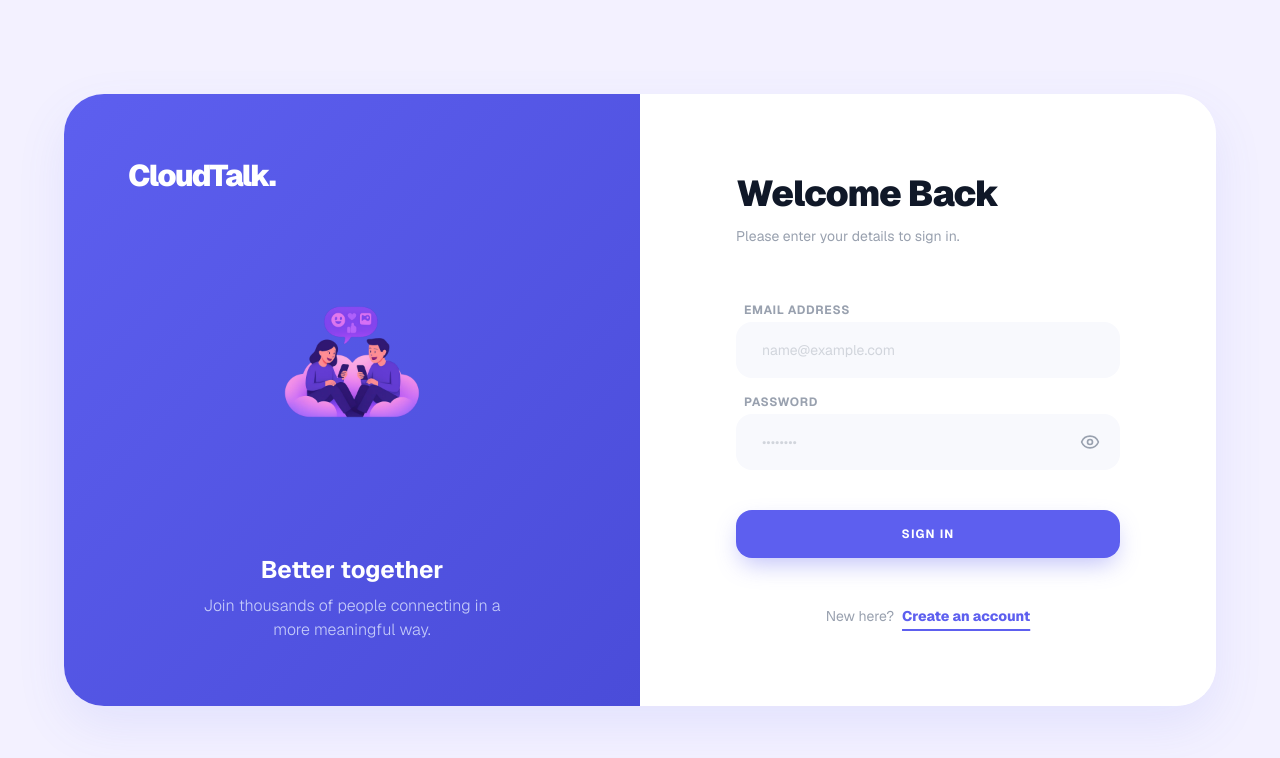
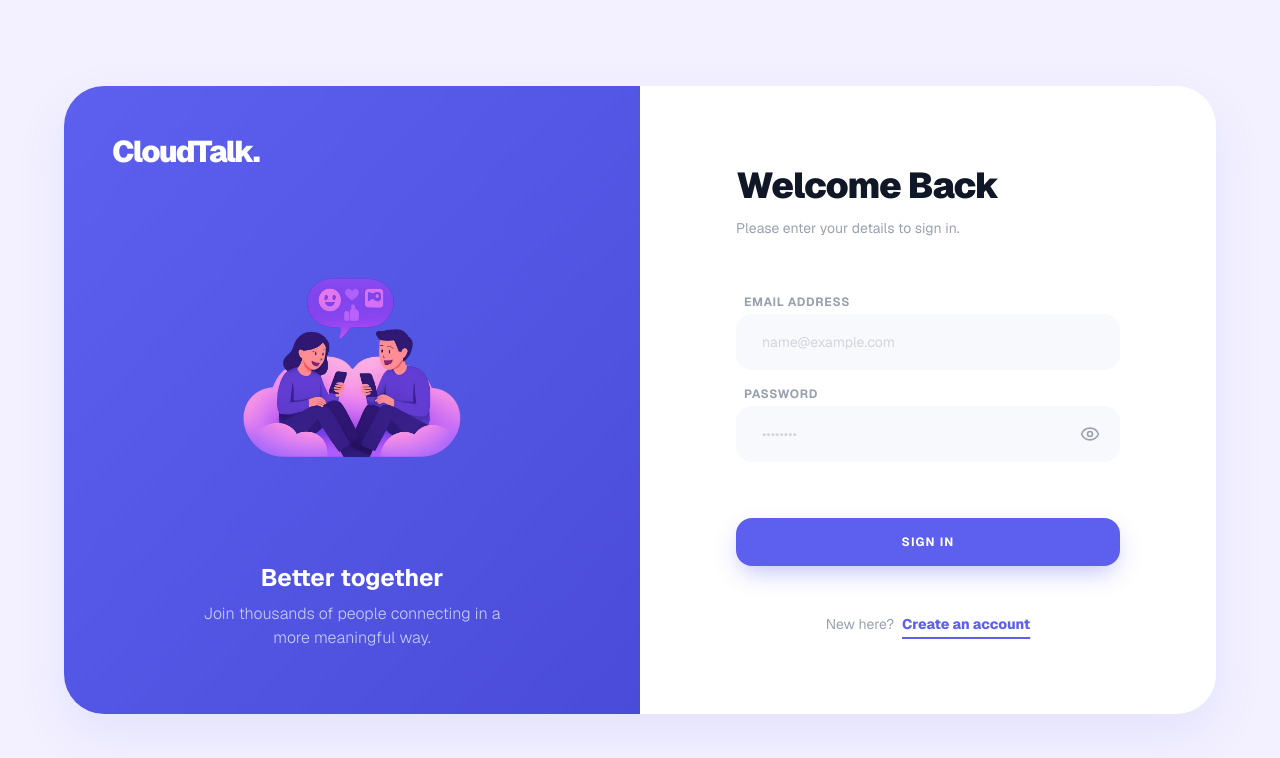
Before and after one commit to CloudiosV/CloudTalk, a Next.js app: page /auth in a window 1280 px wide. Shown: the top 758 px of the page. Built offline with nearby package versions, Linux system fonts and the light colour scheme.

Commit message:
style: make image bigger

```diff
--- a/app/auth/page.tsx
+++ b/app/auth/page.tsx
@@ -1,18 +1,18 @@
 "use client";
 import { useState } from "react";
-import { Eye, EyeOff } from "lucide-react"; // Import icon mata
+import { Eye, EyeOff } from "lucide-react";
 
 export default function AuthPage() {
   const [isLogin, setIsLogin] = useState(true);
   const [loading, setLoading] = useState(false);
-  const [showPassword, setShowPassword] = useState(false); // State untuk toggle mata
+  const [showPassword, setShowPassword] = useState(false);
   const [statusMsg, setStatusMsg] = useState({ text: "", type: "" });
 
   const [formData, setFormData] = useState({
     username: "",
     email: "",
     password: "",
-    confirmPassword: "" // Tambahkan field konfirmasi
+    confirmPassword: ""
   });
 
   const resetForm = () => {
@@ -22,7 +22,6 @@ export default function AuthPage() {
   const handleSubmit = async (e: React.FormEvent) => {
     e.preventDefault();
 
-    // Validasi tambahan: Cek kecocokan password saat register
     if (!isLogin && formData.password !== formData.confirmPassword) {
       setStatusMsg({ text: "Password tidak cocok!", type: "error" });
       return;
@@ -71,28 +70,38 @@ export default function AuthPage() {
     <div className="flex h-screen w-full items-center justify-center bg-[#F3F1FF] p-4 font-sans">
       <div className="flex w-full max-w-6xl min-h-[600px] bg-white/60 backdrop-blur-lg rounded-[2.5rem] overflow-hidden shadow-[0_20px_50px_rgba(93,95,239,0.1)]">
 
-        <div className="hidden md:flex w-[50%] p-16 flex-col justify-between items-start relative bg-gradient-to-br from-[#5D5FEF] to-[#4A4CD9] text-white">
-          <div className="z-10">
+        {/* PANEL KIRI (GAMBAR) */}
+        <div className="hidden md:flex w-[50%] p-12 flex-col relative bg-gradient-to-br from-[#5D5FEF] to-[#4A4CD9] text-white overflow-hidden">
+
+          {/* Logo Dikunci di Atas */}
+          <div className="z-10 absolute top-12 left-12">
             <h1 className="text-3xl font-black tracking-tighter">CloudTalk.</h1>
           </div>
 
-          <div className="z-10 w-full flex flex-col items-center">
-            <div className="relative group">
+          {/* Gambar Dikunci Persis di Tengah dengan Ukuran Super Besar */}
+          <div className="z-10 flex-1 flex flex-col items-center justify-center w-full mt-10">
+            {/* Container sedikit dibesarkan (w-72 h-72) */}
+            <div className="relative w-72 h-72 flex items-center justify-center group">
+              {/* Gambar di-zoom sangat besar pakai scale-[1.8] */}
               <img
                 src="/images/authIcon.png"
                 alt="Illustration"
-                className="relative w-80 h-80 object-contain transform transition duration-500 hover:scale-105"
+                className="relative w-full h-full object-contain transform scale-[1.8] transition duration-500 group-hover:scale-[1.9]"
               />
             </div>
-            <div className="mt-8 text-center">
+          </div>
+
+          {/* Teks Dikunci di Bawah */}
+          <div className="z-10 w-full text-center mt-auto pb-4">
             <h3 className="text-2xl font-bold mb-2">Better together</h3>
             <p className="text-indigo-100/80 font-light max-w-xs mx-auto">
               Join thousands of people connecting in a more meaningful way.
             </p>
           </div>
-          </div>
+
         </div>
 
+        {/* PANEL KANAN (FORM) */}
         <div className="w-full md:w-[50%] p-8 md:p-20 flex flex-col justify-center bg-white">
           <div className="max-w-sm mx-auto w-full">
 
@@ -119,7 +128,7 @@ export default function AuthPage() {
             )}
 
             <form onSubmit={handleSubmit} className="space-y-4">
-              <div className={`transition-all duration-500 ease-in-out overflow-hidden ${isLogin ? 'max-h-0 opacity-0' : 'max-h-20 opacity-100'}`}>
+              <div className={`transition-all duration-500 ease-in-out overflow-hidden ${isLogin ? 'max-h-0 opacity-0' : 'max-h-24 opacity-100'}`}>
                 <label className="text-xs font-bold text-gray-400 ml-2 mb-1 block uppercase tracking-wider">Username</label>
                 <input
                   type="text"
@@ -154,7 +163,6 @@ export default function AuthPage() {
                     className="w-full px-6 py-4 rounded-2xl bg-[#F8F9FD] border-2 border-transparent focus:border-[#5D5FEF] focus:bg-white outline-none transition-all text-sm text-gray-700 placeholder:text-gray-300"
                     onChange={(e) => setFormData({...formData, password: e.target.value})}
                   />
-                  {/* Icon Mata */}
                   <button
                     type="button"
                     onClick={() => setShowPassword(!showPassword)}
@@ -165,9 +173,8 @@ export default function AuthPage() {
                 </div>
               </div>
 
-              {/* Confirm Password Field (Hanya muncul saat Register) */}
-              {!isLogin && (
-                <div className="animate-in fade-in slide-in-from-top-2 duration-300">
+              {/* Confirm Password Field */}
+              <div className={`transition-all duration-500 ease-in-out overflow-hidden ${isLogin ? 'max-h-0 opacity-0' : 'max-h-24 opacity-100'}`}>
                 <label className="text-xs font-bold text-gray-400 ml-2 mb-1 block uppercase tracking-wider">Confirm Password</label>
                 <input
                   type={showPassword ? "text" : "password"}
@@ -178,7 +185,6 @@ export default function AuthPage() {
                   onChange={(e) => setFormData({...formData, confirmPassword: e.target.value})}
                 />
               </div>
-              )}
 
               <button
                 disabled={loading}
@@ -197,13 +203,14 @@ export default function AuthPage() {
                 onClick={() => {
                   setIsLogin(!isLogin);
                   setStatusMsg({ text: "", type: "" });
-                  setShowPassword(false); // Reset mata saat pindah mode
+                  setShowPassword(false);
                 }}
                 className="ml-2 text-[#5D5FEF] font-extrabold hover:text-[#4d4fdf] transition-colors underline decoration-2 underline-offset-8"
               >
                 {isLogin ? "Create an account" : "Log in to account"}
               </button>
             </div>
+
           </div>
         </div>
       </div>
```
Lines whose indentation alone changed are shown as unchanged.
